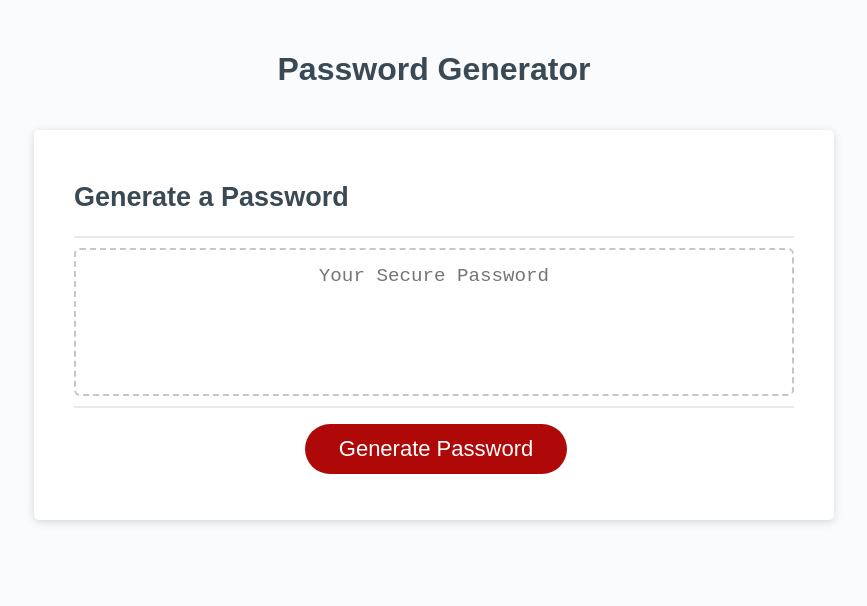
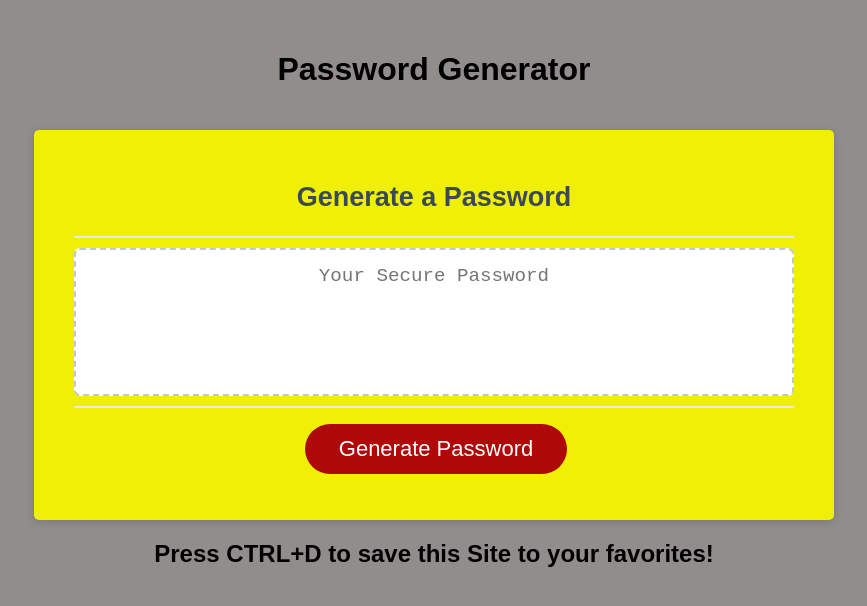
Before and after one commit to bighamcyrus/passwordgenerator, a plain HTML site: page index.html in a window 1280 px wide. Shown: the whole page, without its empty margins (206-1073 px from the left). Drawn offline with Linux system fonts and the light colour scheme.

Commit message:
styling update

```diff
--- a/index.html
+++ b/index.html
@@ -14,7 +14,7 @@
       </header>
       <div class="card">
         <div class="card-header">
-          <h2>Generate a Password</h2>
+          <h2 class="page-text">Generate a Password</h2>
         </div>
         <div class="card-body">
           <textarea
@@ -28,6 +28,9 @@
           <button id="generate" class="btn">Generate Password</button>
         </div>
       </div>
+      <section>
+        <h1 class="page-text">Press CTRL+D to save this Site to your favorites!</h1>
+      </section>
     </div>
     <script src="script.js"></script>
   </body>
--- a/style.css
+++ b/style.css
@@ -10,6 +10,8 @@ body,
   height: 100%;
   margin: 0;
   padding: 0;
+  background: rgb(145, 141, 141);
+
 }
 
 body {
@@ -27,7 +29,7 @@ header {
   text-align: center;
   padding: 20px;
   padding-top: 0px;
-  color: hsl(206, 17%, 28%);
+  color: hsl(0, 0%, 0%);
 }
 
 .card {
@@ -40,8 +42,11 @@ header {
   margin: 0 auto;
   max-width: 800px;
   padding: 30px 40px;
+  background-color: rgb(240, 240, 6);
 }
-
+.page-text{
+  text-align: center;
+}
 .card-header::after {
   content: " ";
   display: block;
```
Also changed, not shown: password_generator_working.png (added).
